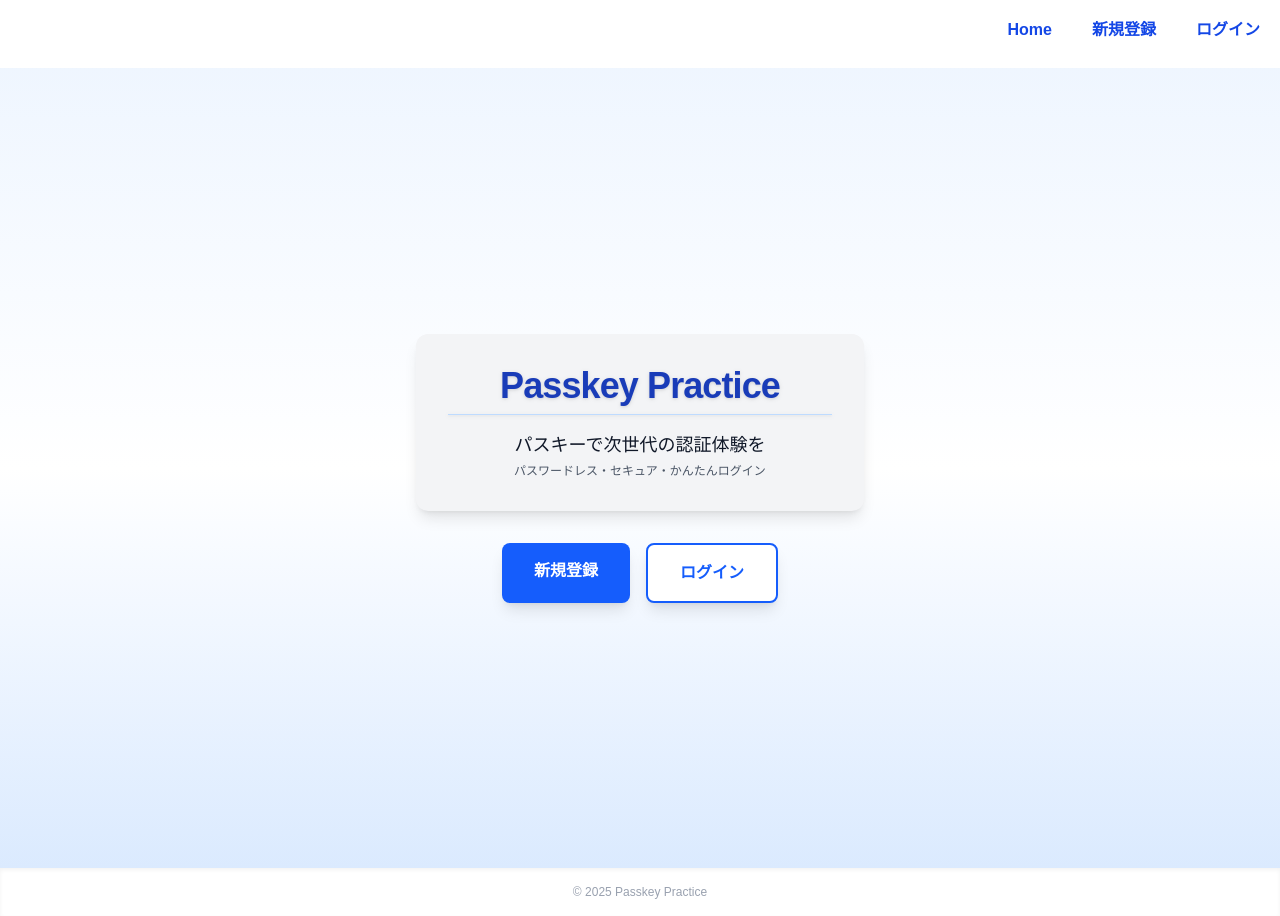
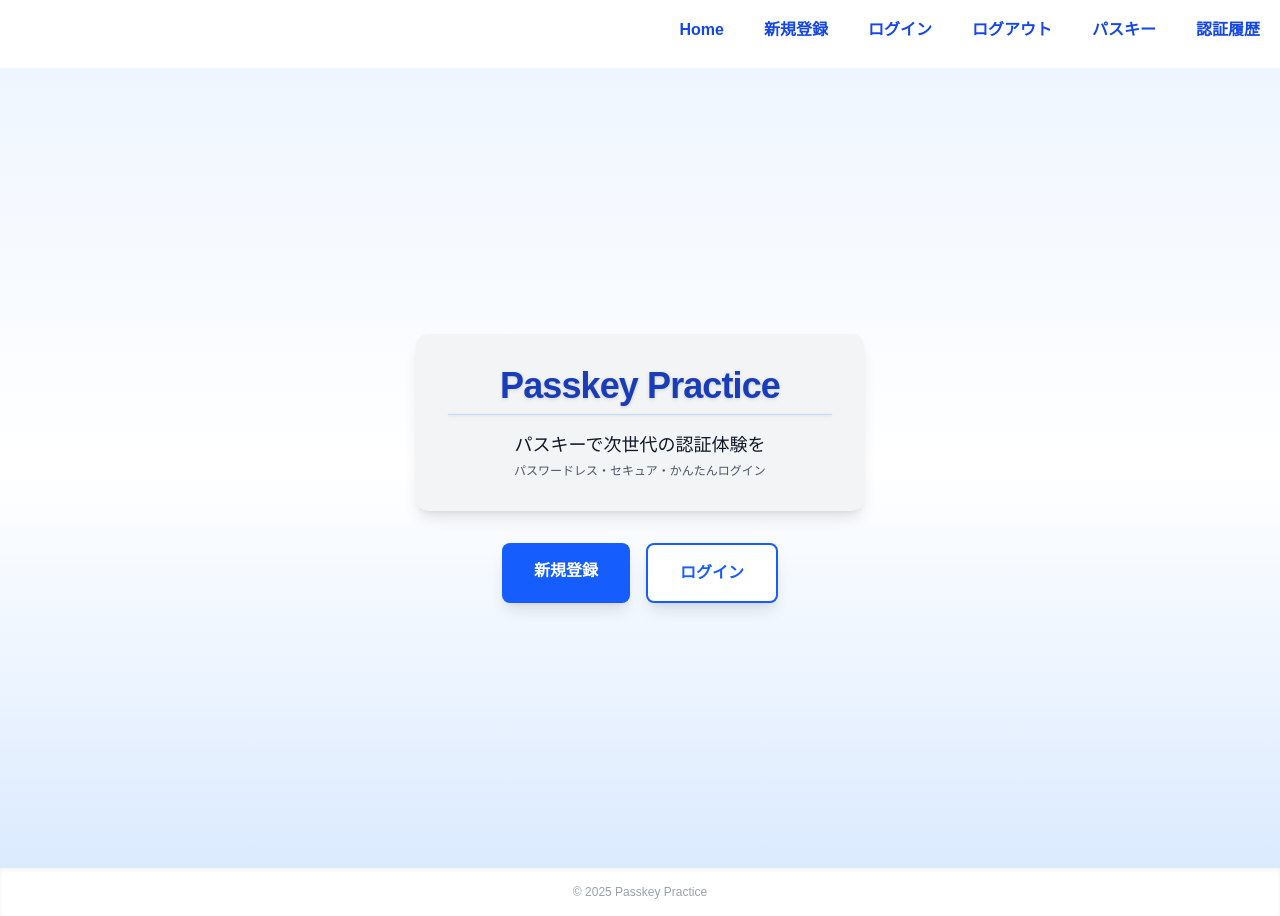
Before and after one commit to Minto312/passkey-practice, a Next.js app in the folder frontend/: page / in a window 1280 px wide. Built offline with nearby package versions, Linux system fonts and the light colour scheme.

Commit message:
feat: リンクを追加

```diff
--- a/frontend/src/app/layout.tsx
+++ b/frontend/src/app/layout.tsx
@@ -48,6 +48,24 @@ export default function RootLayout({
 						>
 							ログイン
 						</Link>
+						<Link
+							href="/logout"
+							className="relative px-1 py-0.5 text-blue-700 dark:text-blue-300 font-bold transition-colors duration-200 hover:text-blue-900 dark:hover:text-white after:absolute after:left-0 after:-bottom-1 after:w-full after:h-0.5 after:bg-blue-400 after:scale-x-0 hover:after:scale-x-100 after:transition-transform after:origin-left after:duration-200"
+						>
+							ログアウト
+						</Link>
+						<Link
+							href="/passkeys"
+							className="relative px-1 py-0.5 text-blue-700 dark:text-blue-300 font-bold transition-colors duration-200 hover:text-blue-900 dark:hover:text-white after:absolute after:left-0 after:-bottom-1 after:w-full after:h-0.5 after:bg-blue-400 after:scale-x-0 hover:after:scale-x-100 after:transition-transform after:origin-left after:duration-200"
+						>
+							パスキー
+						</Link>
+						<Link
+							href="/auth-history"
+							className="relative px-1 py-0.5 text-blue-700 dark:text-blue-300 font-bold transition-colors duration-200 hover:text-blue-900 dark:hover:text-white after:absolute after:left-0 after:-bottom-1 after:w-full after:h-0.5 after:bg-blue-400 after:scale-x-0 hover:after:scale-x-100 after:transition-transform after:origin-left after:duration-200"
+						>
+							認証履歴
+						</Link>
 					</nav>
 				</header>
 
```
